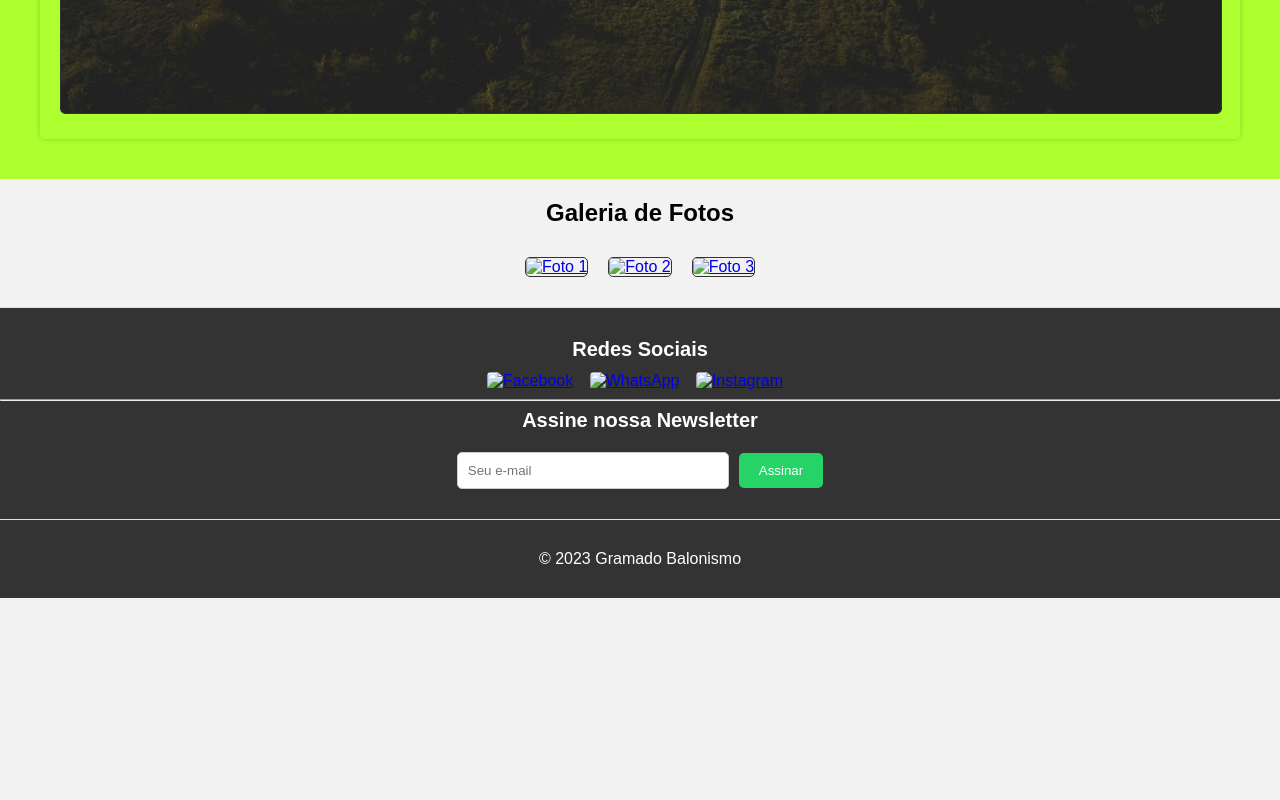
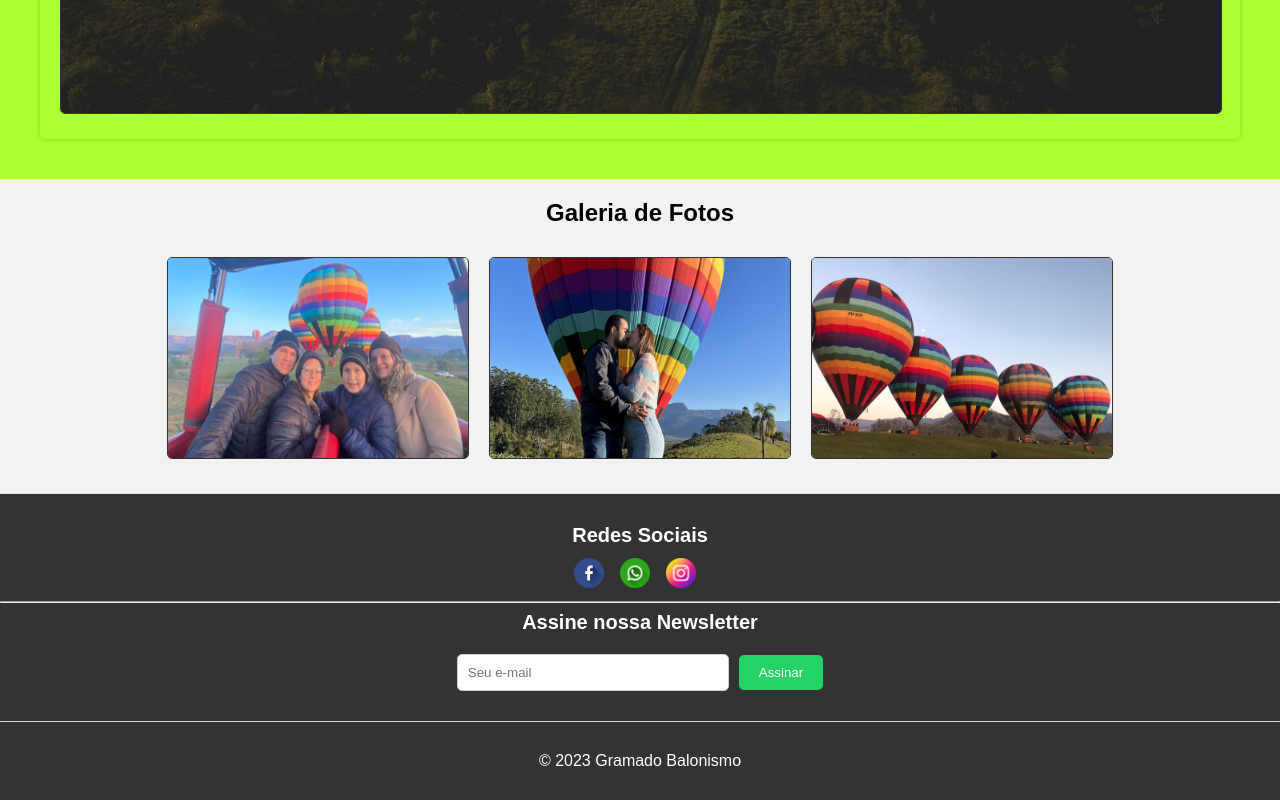
Before and after one commit to mauriciodeoliveiravargas/gramado-balonismo, a plain HTML site: page index.html in a window 1280 px wide. Shown: the part 964-1764 px from the top of the page. Before the commit the page ends 1562 px from the top, so only its background shows below. Drawn offline with Linux system fonts and the light colour scheme; files whose address does not match are found by name.

Commit message:
Update index.html

```diff
--- a/index.html
+++ b/index.html
@@ -32,9 +32,9 @@
    <section class="galeria">
     <h3>Galeria de Fotos</h3>
     <div class="fotos">
-        <a href="imagens/foto1.jpeg" class="lightbox-link" data-lightbox="foto1"><img src="imagens/foto1.jpeg" alt="Foto 1"></a>
-        <a href="imagens/foto2.jpeg" class="lightbox-link" data-lightbox="foto2"><img src="imagens/foto2.jpeg" alt="Foto 2"></a>
-        <a href="imagens/foto3.jpeg" class="lightbox-link" data-lightbox="foto3"><img src="imagens/foto3.jpeg" alt="Foto 3"></a>
+        <a href="foto1.jpeg" class="lightbox-link" data-lightbox="foto1"><img src="foto1.jpeg" alt="Foto 1"></a>
+        <a href="foto2.jpeg" class="lightbox-link" data-lightbox="foto2"><img src="foto2.jpeg" alt="Foto 2"></a>
+        <a href="foto3.jpeg" class="lightbox-link" data-lightbox="foto3"><img src="foto3.jpeg" alt="Foto 3"></a>
         <!-- Adicione mais imagens conforme necessário -->
     </div>
 </section>
@@ -46,9 +46,9 @@
         <div class="redes-sociais">
     <h3>Redes Sociais</h3>
     <ul>
-        <li><a href="#"><img src="imagens/facebook-icon.png" alt="Facebook"></a></li>
-        <li><a href="#"><img src="imagens/whatsapp-icon.png" alt="WhatsApp"></a></li>
-        <li><a href="#"><img src="imagens/instagram-icon.png" alt="Instagram"></a></li>
+        <li><a href="#"><img src="facebook-icon.png" alt="Facebook"></a></li>
+        <li><a href="#"><img src="whatsapp-icon.png" alt="WhatsApp"></a></li>
+        <li><a href="#"><img src="instagram-icon.png" alt="Instagram"></a></li>
         <!-- Adicione mais redes sociais conforme necessário -->
     </ul>
         </div>
```
